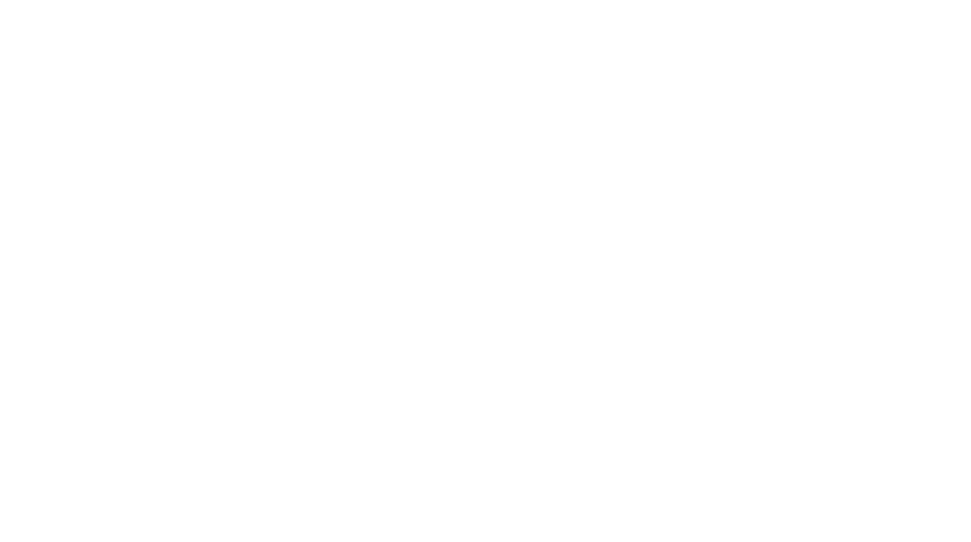
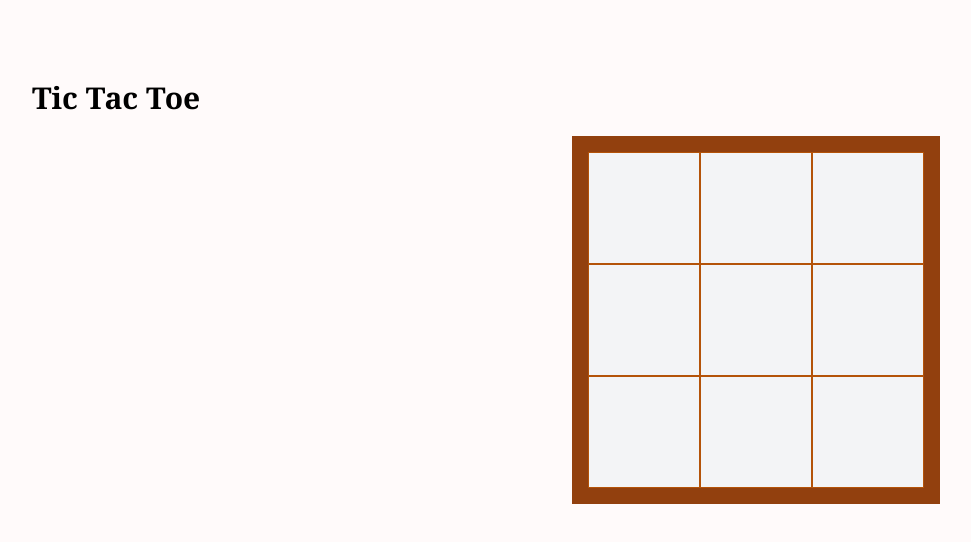
Before and after one commit to yogita-s-24/tic-tac-toe-game, a React (Vite) app: page / in a window 1280 px wide. Shown: the top 542 px of the page, without its empty margins (154-1125 px from the left). Built offline with nearby package versions, Linux system fonts and the light colour scheme.

Commit message:
implement Tic Tac Toe layout in React component Home.

```diff
--- a/src/App.jsx
+++ b/src/App.jsx
@@ -1,16 +1,12 @@
-import { useState } from 'react'
-import reactLogo from './assets/react.svg'
-import viteLogo from '/vite.svg'
-import './App.css'
+import "./App.css";
+import Home from "./views/Home/Home.jsx";
 
 function App() {
-  const [count, setCount] = useState(0)
-
   return (
     <>
-
+      <Home />
     </>
-  )
+  );
 }
 
-export default App
+export default App;
--- a/src/index.css
+++ b/src/index.css
@@ -0,0 +1,7 @@
+@tailwind base;
+@tailwind components;
+@tailwind utilities;
+
+body{
+  background-color:   #fffafa !important;
+}
--- /dev/null
+++ b/src/views/About/About.jsx
@@ -0,0 +1,9 @@
+import React from 'react'
+
+function About() {
+  return (
+    <div>About</div>
+  )
+}
+
+export default About
--- /dev/null
+++ b/src/views/Home/Home.jsx
@@ -0,0 +1,33 @@
+import React from "react";
+
+function Home() {
+  return (
+    <div className="flex justify-around flex-wrap mt-20">
+      <div>
+        <h1 className="text-3xl font-bold font-sans md:font-serif text-black">
+          Tic Tac Toe
+        </h1>
+      </div>
+
+      <div className="w-fit p-4 bg-amber-800 mt-14">
+        <div className="box flex align-center justify-center ">
+          <div className="box bg-gray-100 w-28 h-28 border border-amber-700 hover:shadow-3xl hover:z-50"></div>
+          <div className="box bg-gray-100 w-28 h-28 border border-amber-700 hover:shadow-3xl hover:z-50"></div>
+          <div className="box bg-gray-100 w-28 h-28 border border-amber-700 hover:shadow-3xl hover:z-50"></div>
+        </div>
+        <div className="box flex align-center justify-center">
+          <div className="box bg-gray-100 w-28 h-28 border border-amber-700 hover:shadow-3xl hover:z-50"></div>
+          <div className="box bg-gray-100 w-28 h-28 border border-amber-700 hover:shadow-3xl hover:z-50"></div>
+          <div className="box bg-gray-100 w-28 h-28 border border-amber-700 hover:shadow-3xl hover:z-50"></div>
+        </div>
+        <div className="box flex align-center justify-center">
+          <div className="box bg-gray-100 w-28 h-28 border border-amber-700 hover:shadow-3xl hover:z-50"></div>
+          <div className="box bg-gray-100 w-28 h-28 border border-amber-700 hover:shadow-3xl hover:z-50"></div>
+          <div className="box bg-gray-100 w-28 h-28 border border-amber-700 hover:shadow-3xl hover:z-50"></div>
+        </div>
+      </div>
+    </div>
+  );
+}
+
+export default Home;
```
